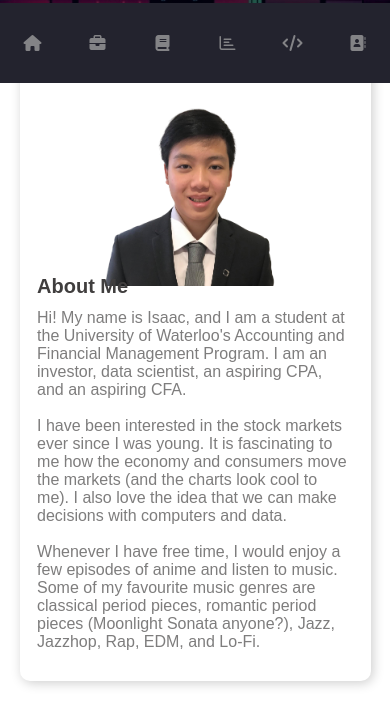
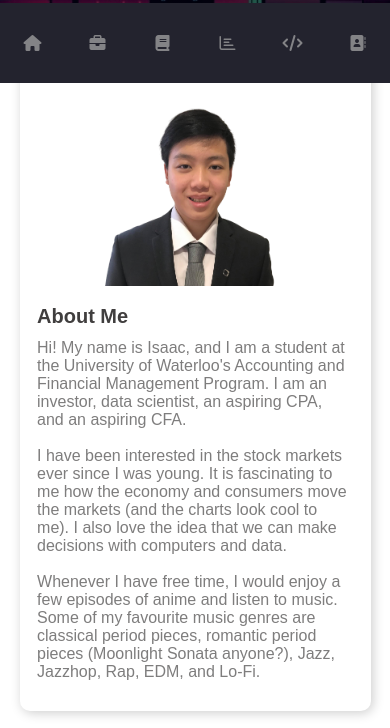
Before and after one commit to isaacshun/website, a plain HTML site: page index.html in a window 390 px wide. Shown: the part 761-1489 px from the top of the page. Drawn offline with nearby package versions, Linux system fonts and the light colour scheme; files whose address does not match are found by name.

Commit message:
Update style.css

```diff
--- a/style.css
+++ b/style.css
@@ -391,7 +391,6 @@ body::-webkit-scrollbar-thumb{
   .about-container{
     width: 90%;
     border-radius: 10px;
-    top: 0px;
     flex-direction: column;
     height: auto;
     padding: 30px 0px;
@@ -402,6 +401,7 @@ body::-webkit-scrollbar-thumb{
   }
   .about-container .about-txt{
     width: 90%;
+    padding-top: 30px;
   }
   .about-container .about-txt p:nth-child(1){
     font-size: 20px;
```
